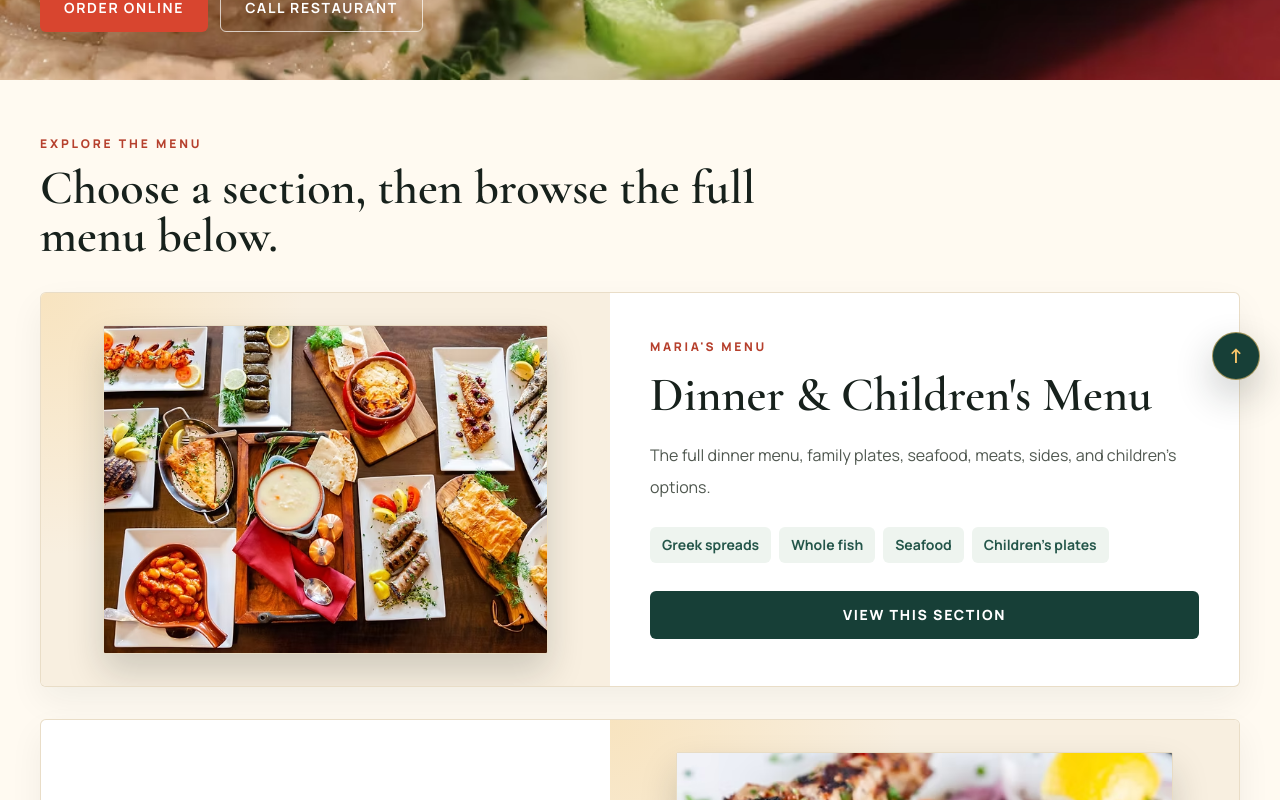
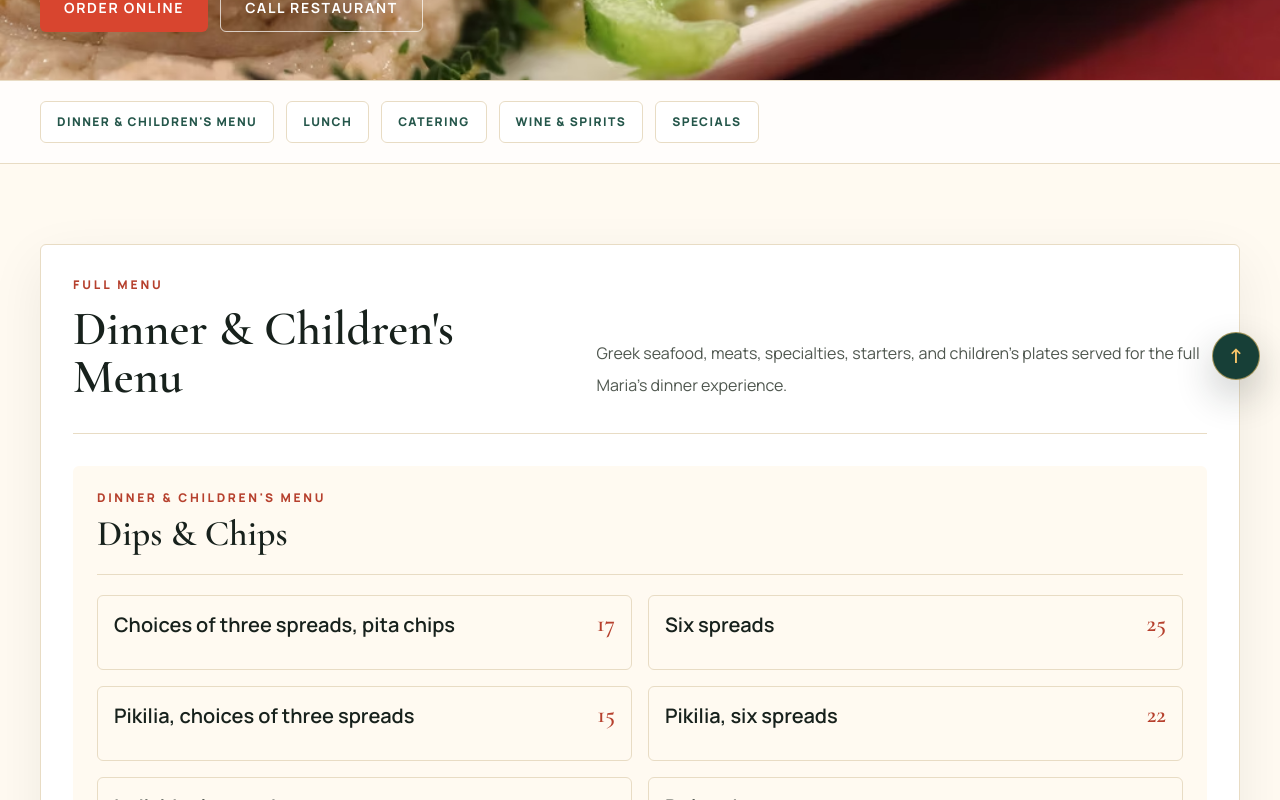
Before and after one commit to Volta-NYC/marias-mediterranean, a Next.js app: page /pages/menu in a window 1280 px wide. Shown: the part 400-1200 px from the top of the page. Built offline with nearby package versions, Linux system fonts and the light colour scheme.

Commit message:
moved menu cards to homepage

```diff
--- a/src/app/page.tsx
+++ b/src/app/page.tsx
@@ -1,30 +1,49 @@
 import Link from "next/link"
 import GoogleMap from "@/lib/components/google-map"
-
-const menuHighlights = [
-  {
-    name: "Whole Fish",
-    detail: "Greek orata, pink sea bream, and daily market selections grilled simply.",
-  },
-  {
-    name: "Greek Specials",
-    detail: "Moussaka, pastichio, lemon potatoes, souvlaki, and homestyle plates.",
-  },
-  {
-    name: "Seafood",
-    detail: "Scallops, salmon, shrimp saganaki, calamari, and fresh coastal favorites.",
-  },
-  {
-    name: "Gluten Free",
-    detail: "A broad gluten-free menu supported by a staff trained on ingredients.",
-  },
-]
 
 const serviceCards = [
   "Indoor and outdoor dining seven days a week",
   "Fast pickup ordering available online",
   "Dedicated gluten-free menu with many choices",
   "Free parking behind the church on 213th Street",
+]
+
+const menuSections = [
+  {
+    title: "Dinner & Children's Menu",
+    image: "/img/menu/dinnerchildren.avif",
+    href: "/pages/menu#dinner-children",
+    description: "Greek spreads, fresh seafood, meats, sides, and children's plates.",
+    items: ["Greek spreads", "Whole fish", "Seafood", "Children's plates"],
+  },
+  {
+    title: "Lunch",
+    image: "/img/menu/lunch.avif",
+    href: "/pages/menu#lunch",
+    description: "Monday through Saturday lunch plates from 11 am to 3 pm.",
+    items: ["Platters", "Greek specialties", "Salads", "Fresh sides"],
+  },
+  {
+    title: "Catering",
+    image: "/img/menu/catering.avif",
+    href: "/pages/menu#catering",
+    description: "Off-premise catering for gatherings, office meals, and family events.",
+    items: ["Salad trays", "Spanakopitakia", "Souvlaki", "Lemon potatoes"],
+  },
+  {
+    title: "Wine & Spirits",
+    image: "/img/menu/wine.avif",
+    href: "/pages/menu#wine-spirits",
+    description: "Greek wines, classic pours, spirits, ouzo, and pairing-friendly bottles.",
+    items: ["Greek wines", "Seafood pairings", "Classic cocktails", "Dinner bottles"],
+  },
+  {
+    title: "Specials",
+    image: "/img/menu/specials.avif",
+    href: "/pages/menu#specials",
+    description: "Seasonal dishes and drinks from Maria's kitchen.",
+    items: ["Seasonal seafood", "Homestyle dishes", "Chef favorites", "Desserts"],
+  },
 ]
 
 const carouselImages = Array.from({ length: 8 }, (_, index) => ({
@@ -227,11 +246,55 @@ export default function HomePage() {
               Explore Menu
             </Link>
           </div>
-          <div className="mt-10 grid gap-4 md:grid-cols-2 lg:grid-cols-4">
-            {menuHighlights.map((item) => (
-              <article key={item.name} className="accent-card-dark rounded-md border bg-white/8 p-6">
-                <h3 className="text-3xl font-semibold leading-none">{item.name}</h3>
-                <p className="mt-5 text-[15px] leading-7 text-[#dce8df]">{item.detail}</p>
+          <div className="mt-10 space-y-6 sm:space-y-8">
+            {menuSections.map((section, index) => (
+              <article
+                key={section.title}
+                className="accent-card-dark grid overflow-hidden rounded-md border bg-[#fffaf1] text-[#17211c] shadow-[0_22px_60px_rgba(0,0,0,0.20)] lg:grid-cols-[0.95fr_1.05fr]"
+              >
+                <Link
+                  href={section.href}
+                  className={`relative min-h-[300px] overflow-hidden bg-[#f8efe0] ${
+                    index % 2 === 1 ? "lg:order-2" : ""
+                  }`}
+                  aria-label={`View ${section.title}`}
+                >
+                  <div className="absolute inset-0 bg-[radial-gradient(circle_at_top_left,rgba(247,198,107,0.28),transparent_38%)]" />
+                  <div className="relative flex h-full min-h-[300px] items-center justify-center p-4 sm:p-8">
+                    <img
+                      src={section.image}
+                      alt={`${section.title} menu`}
+                      className="max-h-[340px] w-auto max-w-[94%] rounded-sm border border-[#e8dcc4] bg-white object-contain shadow-[0_18px_36px_rgba(23,33,28,0.18)] transition duration-500 hover:scale-[1.02] sm:max-h-[400px] sm:max-w-[88%]"
+                    />
+                  </div>
+                </Link>
+                <div className="flex flex-col justify-center p-6 sm:p-10">
+                  <p className="text-xs font-extrabold uppercase tracking-[0.22em] text-[#b6402d]">
+                    Maria&apos;s Menu
+                  </p>
+                  <h3 className="mt-4 text-4xl font-semibold leading-[1.04] sm:text-5xl">
+                    {section.title}
+                  </h3>
+                  <p className="mt-5 max-w-xl text-[16px] leading-8 text-[#4f574f]">
+                    {section.description}
+                  </p>
+                  <div className="mt-6 flex flex-wrap gap-2">
+                    {section.items.map((item) => (
+                      <span
+                        key={item}
+                        className="rounded-md bg-[#eef4ef] px-3 py-2 text-sm font-bold text-[#24564a]"
+                      >
+                        {item}
+                      </span>
+                    ))}
+                  </div>
+                  <Link
+                    href={section.href}
+                    className="mt-7 inline-flex min-h-12 items-center justify-center rounded-md bg-[#173f37] px-5 text-sm font-extrabold uppercase tracking-[0.12em] text-white transition hover:bg-[#24564a]"
+                  >
+                    View This Section
+                  </Link>
+                </div>
               </article>
             ))}
           </div>
--- a/src/app/pages/menu/page.tsx
+++ b/src/app/pages/menu/page.tsx
@@ -467,67 +467,6 @@ export default function MenuPage() {
         </div>
       </section>
 
-      <section className="mx-auto max-w-7xl px-5 py-14 sm:px-8 sm:py-18 lg:px-10">
-        <div className="mb-8 max-w-3xl">
-          <p className="text-xs font-extrabold uppercase tracking-[0.24em] text-[#b6402d]">
-            Explore The Menu
-          </p>
-          <h2 className="mt-3 text-4xl font-semibold leading-tight sm:text-5xl">
-            Choose a section, then browse the full menu below.
-          </h2>
-        </div>
-        <div className="space-y-6 sm:space-y-8">
-          {menuCategories.map((section, index) => (
-            <article
-              key={section.title}
-              className="accent-card grid overflow-hidden rounded-md border bg-white shadow-[0_18px_50px_rgba(23,33,28,0.08)] lg:grid-cols-[0.95fr_1.05fr]"
-            >
-              <div
-                className={`relative min-h-[320px] overflow-hidden bg-[#f8efe0] ${
-                  index % 2 === 1 ? "lg:order-2" : ""
-                }`}
-              >
-                <div className="absolute inset-0 bg-[radial-gradient(circle_at_top_left,rgba(247,198,107,0.28),transparent_38%)]" />
-                <div className="relative flex h-full min-h-[320px] items-center justify-center p-4 sm:p-8">
-                  <img
-                    src={section.image}
-                    alt={`${section.title} menu`}
-                    className="max-h-[360px] w-auto max-w-[94%] rounded-sm border border-[#e8dcc4] bg-white object-contain shadow-[0_18px_36px_rgba(23,33,28,0.18)] sm:max-h-[420px] sm:max-w-[88%]"
-                  />
-                </div>
-              </div>
-              <div className="flex flex-col justify-center p-6 sm:p-10">
-                <p className="text-xs font-extrabold uppercase tracking-[0.22em] text-[#b6402d]">
-                  Maria&apos;s Menu
-                </p>
-                <h2 className="mt-4 text-4xl font-semibold leading-[1.04] sm:text-5xl">
-                  {section.title}
-                </h2>
-                <p className="mt-5 max-w-xl text-[16px] leading-8 text-[#4f574f]">
-                  {section.description}
-                </p>
-                <div className="mt-6 flex flex-wrap gap-2">
-                  {section.items.map((item) => (
-                    <span
-                      key={item}
-                      className="rounded-md bg-[#eef4ef] px-3 py-2 text-sm font-bold text-[#24564a]"
-                    >
-                      {item}
-                    </span>
-                  ))}
-                </div>
-                <a
-                  href={`#${section.id}`}
-                  className="mt-7 inline-flex min-h-12 items-center justify-center rounded-md bg-[#173f37] px-5 text-sm font-extrabold uppercase tracking-[0.12em] text-white transition hover:bg-[#24564a]"
-                >
-                  View This Section
-                </a>
-              </div>
-            </article>
-          ))}
-        </div>
-      </section>
-
       <section className="border-y border-[#e8dcc4] bg-white/70 py-5">
         <div className="mx-auto flex max-w-7xl gap-3 overflow-x-auto px-5 sm:px-8 lg:px-10">
           {menuCategories.map((category) => (
```
